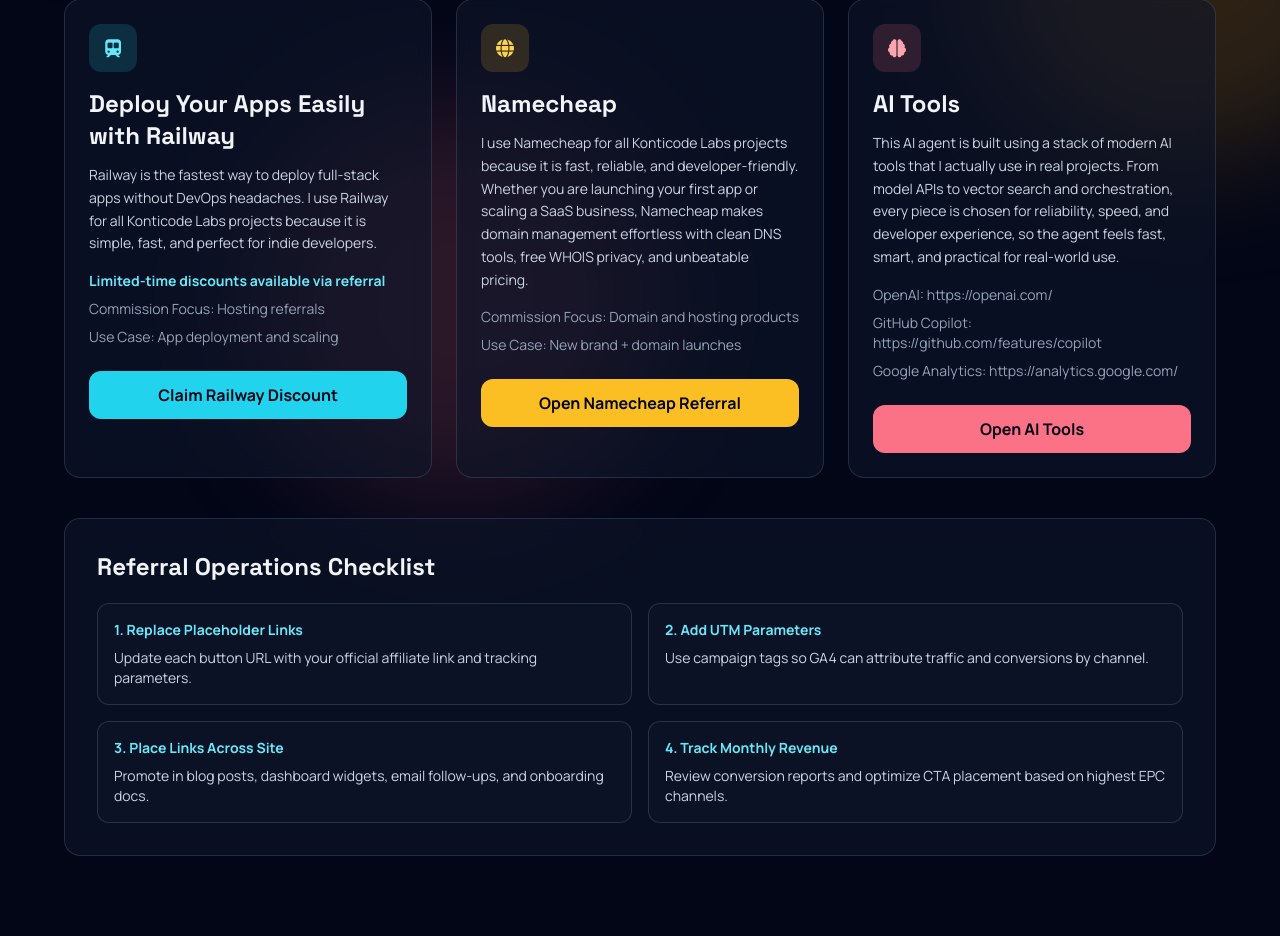
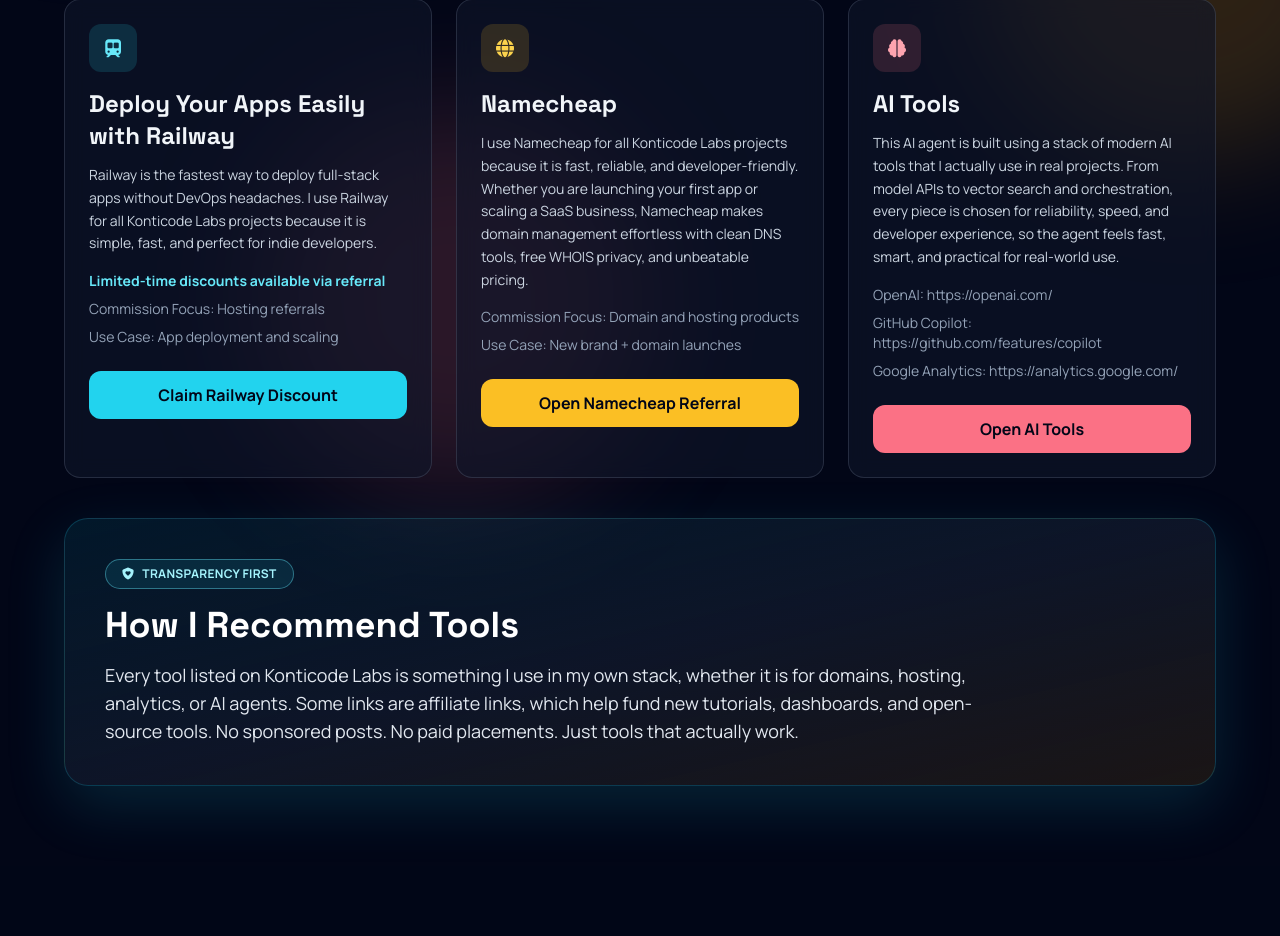
Before and after one commit to jfontiveros7/KonticodeLabs, a Flask app: page /affiliate-tools in a window 1280 px wide. Shown: the part 420-1356 px from the top of the page. After the commit the page ends 1232 px from the top, so only its background shows below. Run offline with Flask 3, Linux system fonts and the light colour scheme; some libraries are stand-ins or nearby versions.

Commit message:
Replace checklist with How I Recommend Tools section

```diff
--- a/templates/affiliatehub.html
+++ b/templates/affiliatehub.html
@@ -160,26 +160,15 @@
             </article>
         </section>
 
-        <section class="max-w-6xl mx-auto mt-10 glass rounded-2xl p-6 md:p-8">
-            <h3 class="font-display text-2xl font-bold">Referral Operations Checklist</h3>
-            <div class="mt-5 grid grid-cols-1 md:grid-cols-2 gap-4 text-sm">
-                <div class="rounded-xl border border-slate-700/70 bg-slate-900/60 p-4">
-                    <p class="font-semibold text-cyan-300">1. Replace Placeholder Links</p>
-                    <p class="mt-2 text-slate-300">Update each button URL with your official affiliate link and tracking parameters.</p>
-                </div>
-                <div class="rounded-xl border border-slate-700/70 bg-slate-900/60 p-4">
-                    <p class="font-semibold text-cyan-300">2. Add UTM Parameters</p>
-                    <p class="mt-2 text-slate-300">Use campaign tags so GA4 can attribute traffic and conversions by channel.</p>
-                </div>
-                <div class="rounded-xl border border-slate-700/70 bg-slate-900/60 p-4">
-                    <p class="font-semibold text-cyan-300">3. Place Links Across Site</p>
-                    <p class="mt-2 text-slate-300">Promote in blog posts, dashboard widgets, email follow-ups, and onboarding docs.</p>
-                </div>
-                <div class="rounded-xl border border-slate-700/70 bg-slate-900/60 p-4">
-                    <p class="font-semibold text-cyan-300">4. Track Monthly Revenue</p>
-                    <p class="mt-2 text-slate-300">Review conversion reports and optimize CTA placement based on highest EPC channels.</p>
-                </div>
+        <section class="max-w-6xl mx-auto mt-10 rounded-3xl border border-cyan-400/20 bg-gradient-to-br from-cyan-500/10 via-slate-900/90 to-amber-500/10 p-6 md:p-10 shadow-[0_20px_60px_rgba(34,211,238,0.15)]">
+            <div class="inline-flex items-center gap-2 rounded-full border border-cyan-300/40 bg-cyan-400/10 px-4 py-1.5 text-xs font-semibold uppercase tracking-wide text-cyan-200">
+                <i class="fas fa-shield-heart"></i>
+                Transparency First
             </div>
+            <h3 class="mt-4 font-display text-3xl md:text-4xl font-bold leading-tight text-white">How I Recommend Tools</h3>
+            <p class="mt-4 max-w-4xl text-slate-200 leading-relaxed text-base md:text-lg">
+                Every tool listed on Konticode Labs is something I use in my own stack, whether it is for domains, hosting, analytics, or AI agents. Some links are affiliate links, which help fund new tutorials, dashboards, and open-source tools. No sponsored posts. No paid placements. Just tools that actually work.
+            </p>
         </section>
     </main>
 </body>
```
